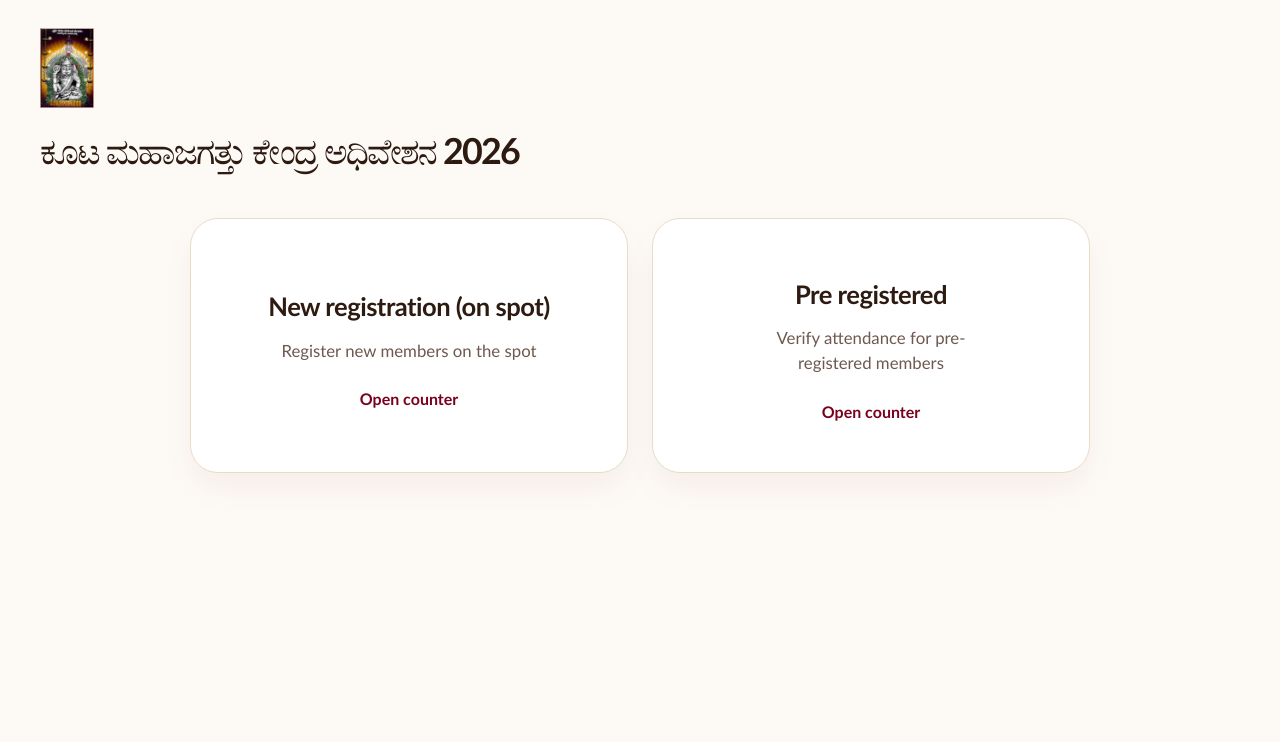
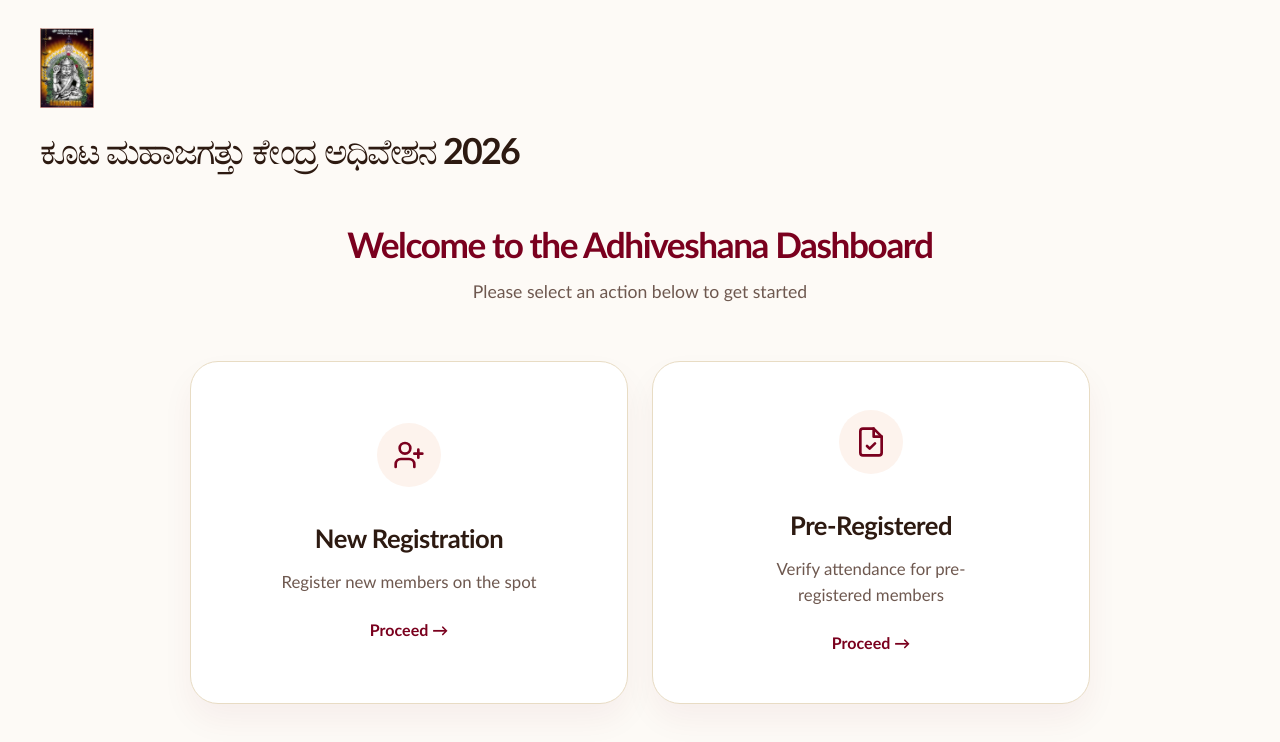
Before and after one commit to padhu-svg/kmjj, a React (Vite) app in the folder frontend/: page / in a window 1280 px wide. Shown: the top 742 px of the page. Built offline with nearby package versions, Linux system fonts and the light colour scheme.

Commit message:
Update landing screen UI

```diff
--- a/frontend/src/screens/LandingScreen.tsx
+++ b/frontend/src/screens/LandingScreen.tsx
@@ -3,17 +3,31 @@ import { Link } from 'react-router-dom';
 export function LandingScreen() {
   return (
     <div className="landing-layout">
+      <div className="landing-hero">
+        <h2>Welcome to the Adhiveshana Dashboard</h2>
+        <p>Please select an action below to get started</p>
+      </div>
       <div className="landing-grid">
         <Link to="/register?counter=R1" className="choice-card choice-card--primary">
-          <div className="choice-card__title">New registration (on spot)</div>
-          <p>Register new members on the spot</p>
-          <span>Open counter</span>
+          <div className="choice-icon">
+            <svg viewBox="0 0 24 24" fill="none" stroke="currentColor" strokeWidth="2" strokeLinecap="round" strokeLinejoin="round"><path d="M16 21v-2a4 4 0 0 0-4-4H6a4 4 0 0 0-4 4v2"/><circle cx="9" cy="7" r="4"/><line x1="19" y1="8" x2="19" y2="14"/><line x1="22" y1="11" x2="16" y2="11"/></svg>
+          </div>
+          <div className="choice-content">
+            <div className="choice-card__title">New Registration</div>
+            <p>Register new members on the spot</p>
+            <span>Proceed &rarr;</span>
+          </div>
         </Link>
 
         <Link to="/search?counter=V1" className="choice-card choice-card--secondary">
-          <div className="choice-card__title">Pre registered</div>
-          <p>Verify attendance for pre-registered members</p>
-          <span>Open counter</span>
+          <div className="choice-icon">
+            <svg viewBox="0 0 24 24" fill="none" stroke="currentColor" strokeWidth="2" strokeLinecap="round" strokeLinejoin="round"><path d="M14 2H6a2 2 0 0 0-2 2v16a2 2 0 0 0 2 2h12a2 2 0 0 0 2-2V8z"/><polyline points="14 2 14 8 20 8"/><path d="M9 15L11 17L15 13"/></svg>
+          </div>
+          <div className="choice-content">
+            <div className="choice-card__title">Pre-Registered</div>
+            <p>Verify attendance for pre-registered members</p>
+            <span>Proceed &rarr;</span>
+          </div>
         </Link>
       </div>
     </div>
```
